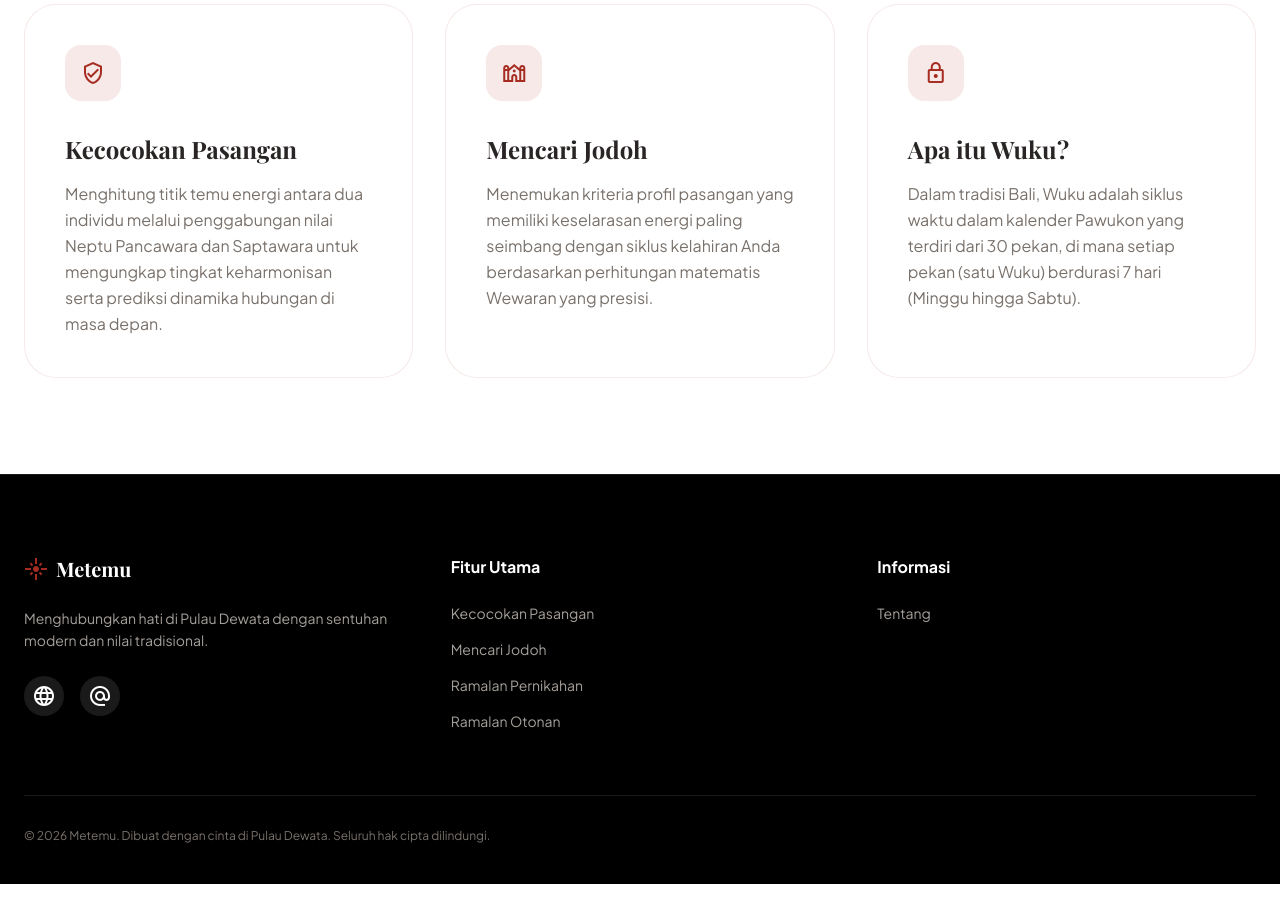
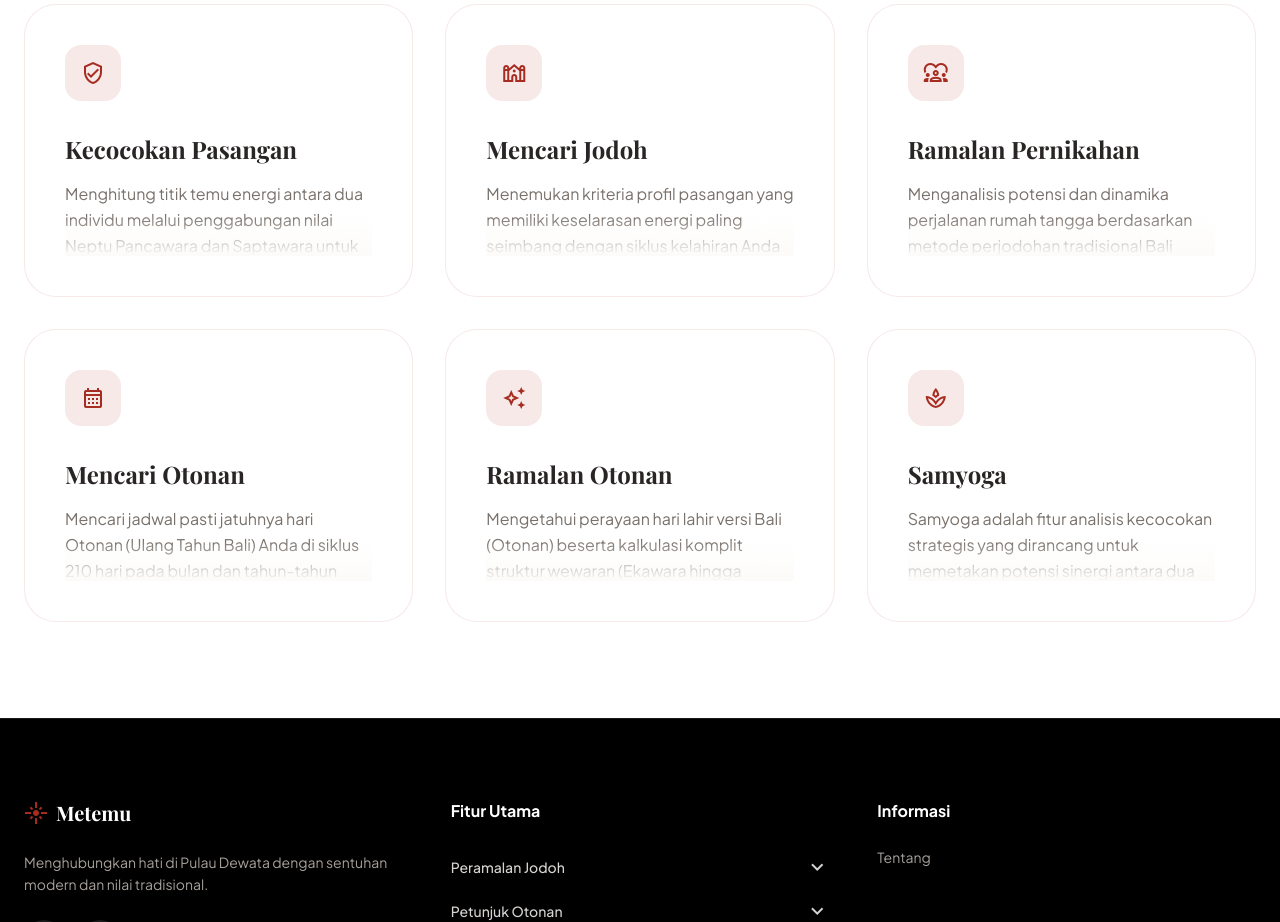
Before and after one commit to widyaanggara/jodoh_bali, a Next.js app: page / in a window 1280 px wide. Shown: the part 1020-1942 px from the top of the page. Before the commit the page ends 1904 px from the top, so only its background shows below. Built offline with nearby package versions, Linux system fonts and the light colour scheme.

Commit message:
update rumus, dan footer

```diff
--- a/app/about/page.tsx
+++ b/app/about/page.tsx
@@ -40,7 +40,7 @@ export default function AboutPage() {
                 <div className="sticky top-[80px] z-40  backdrop-blur-md border-b border-stone-200 -mx-6 px-6 mb-12 transition-all duration-300">
                     <div className="max-w-4xl mx-auto">
                         <div className="flex overflow-x-auto no-scrollbar gap-2 py-4 justify-start md:justify-center">
-                            <div className="flex p-1.5 bg-stone-100/50 rounded-2xl backdrop-blur-sm">
+                            <div className="flex p-1.5 gap-1.5 bg-stone-100/50 rounded-2xl backdrop-blur-sm">
                                 {tabs.map((tab) => (
                                     <button
                                         key={tab.id}
@@ -537,6 +537,10 @@ export default function AboutPage() {
                                 Mengutip <span className="font-bold">Ida Bagus Rai Putra</span> dalam tulisannya di buku <span className="italic">Prabhājñana</span> yang diterbitkan Universitas Udayana, siklus kehidupan manusia diyakini memiliki pola tertentu setiap enam tahun. Dalam rentang waktu tersebut, seseorang bisa mengalami perubahan nasib—dari kekurangan hingga kemakmuran—yang semuanya bisa dianalisis lewat Pal Sri Sedana.
                             </p>
 
+                            <div className="bg-primary/5 p-8 rounded-3xl my-8 border border-primary/10">
+                                <BlockMath math={"\\text{Total Urip} = \\text{Urip Saptawara} + \\text{Urip Pancawara}"} />
+                            </div>
+
                             {/* Tabel Pal Sri Sedana */}
                             <div className="mt-10 overflow-hidden rounded-2xl border border-stone-200 shadow-sm bg-white">
                                 <div className="bg-stone-50 p-3 text-xs font-bold uppercase tracking-widest text-stone-500 border-b text-center">
--- a/app/page.tsx
+++ b/app/page.tsx
@@ -66,34 +66,88 @@ export default function Home() {
             </div>
 
             <div className="grid md:grid-cols-3 gap-8">
-              <div className="bg-background-light p-10 rounded-[2rem] border border-accent-gold/10 hover:shadow-xl hover:-translate-y-1 transition-all group">
-                <div className="w-14 h-14 bg-accent-gold/10 rounded-2xl flex items-center justify-center mb-8 group-hover:bg-accent-gold group-hover:text-white transition-colors">
-                  <span className="material-icons-outlined text-accent-gold group-hover:text-white text-3xl">verified_user</span>
+              {/* Feature 1 */}
+              <div tabIndex={0} className="block bg-background-light p-10 rounded-4xl border border-accent-gold/10 hover:shadow-xl hover:-translate-y-1 focus:shadow-xl focus:-translate-y-1 transition-all group outline-none cursor-default">
+                <div className="w-14 h-14 bg-accent-gold/10 rounded-2xl flex items-center justify-center mb-8 group-hover:bg-accent-gold group-hover:text-white group-focus:bg-accent-gold group-focus:text-white transition-colors">
+                  <span className="material-icons-outlined text-accent-gold group-hover:text-white group-focus:text-white text-3xl">verified_user</span>
                 </div>
                 <h4 className="font-display text-2xl font-bold mb-4">Kecocokan Pasangan</h4>
+                <div className="relative overflow-hidden transition-[max-height] duration-500 ease-in-out max-h-[75px] group-hover:max-h-[400px] group-focus:max-h-[400px]">
                   <p className="text-stone-500 leading-relaxed">
                     Menghitung titik temu energi antara dua individu melalui penggabungan nilai Neptu Pancawara dan Saptawara untuk mengungkap tingkat keharmonisan serta prediksi dinamika hubungan di masa depan.
                   </p>
+                  <div className="absolute bottom-0 left-0 right-0 h-10 bg-linear-to-t from-[#fcfbf9] to-transparent group-hover:opacity-0 group-focus:opacity-0 transition-opacity duration-300 pointer-events-none"></div>
+                </div>
               </div>
 
-              <div className="bg-background-light p-10 rounded-[2rem] border border-accent-gold/10 hover:shadow-xl hover:-translate-y-1 transition-all group">
-                <div className="w-14 h-14 bg-accent-gold/10 rounded-2xl flex items-center justify-center mb-8 group-hover:bg-accent-gold group-hover:text-white transition-colors">
-                  <span className="material-icons-outlined text-accent-gold group-hover:text-white text-3xl">synagogue</span>
+              {/* Feature 2 */}
+              <div tabIndex={0} className="block bg-background-light p-10 rounded-4xl border border-accent-gold/10 hover:shadow-xl hover:-translate-y-1 focus:shadow-xl focus:-translate-y-1 transition-all group outline-none cursor-default">
+                <div className="w-14 h-14 bg-accent-gold/10 rounded-2xl flex items-center justify-center mb-8 group-hover:bg-accent-gold group-hover:text-white group-focus:bg-accent-gold group-focus:text-white transition-colors">
+                  <span className="material-icons-outlined text-accent-gold group-hover:text-white group-focus:text-white text-3xl">synagogue</span>
                 </div>
                 <h4 className="font-display text-2xl font-bold mb-4">Mencari Jodoh</h4>
+                <div className="relative overflow-hidden transition-[max-height] duration-500 ease-in-out max-h-[75px] group-hover:max-h-[400px] group-focus:max-h-[400px]">
                   <p className="text-stone-500 leading-relaxed">
                     Menemukan kriteria profil pasangan yang memiliki keselarasan energi paling seimbang dengan siklus kelahiran Anda berdasarkan perhitungan matematis Wewaran yang presisi.
                   </p>
+                  <div className="absolute bottom-0 left-0 right-0 h-10 bg-linear-to-t from-[#fcfbf9] to-transparent group-hover:opacity-0 group-focus:opacity-0 transition-opacity duration-300 pointer-events-none"></div>
+                </div>
               </div>
 
-              <div className="bg-background-light p-10 rounded-[2rem] border border-accent-gold/10 hover:shadow-xl hover:-translate-y-1 transition-all group">
-                <div className="w-14 h-14 bg-accent-gold/10 rounded-2xl flex items-center justify-center mb-8 group-hover:bg-accent-gold group-hover:text-white transition-colors">
-                  <span className="material-icons-outlined text-accent-gold group-hover:text-white text-3xl">lock</span>
+              {/* Feature 3 */}
+              <div tabIndex={0} className="block bg-background-light p-10 rounded-4xl border border-accent-gold/10 hover:shadow-xl hover:-translate-y-1 focus:shadow-xl focus:-translate-y-1 transition-all group outline-none cursor-default">
+                <div className="w-14 h-14 bg-accent-gold/10 rounded-2xl flex items-center justify-center mb-8 group-hover:bg-accent-gold group-hover:text-white group-focus:bg-accent-gold group-focus:text-white transition-colors">
+                  <span className="material-icons-outlined text-accent-gold group-hover:text-white group-focus:text-white text-3xl">diversity_1</span>
                 </div>
-                <h4 className="font-display text-2xl font-bold mb-4">Apa itu Wuku?</h4>
+                <h4 className="font-display text-2xl font-bold mb-4">Ramalan Pernikahan</h4>
+                <div className="relative overflow-hidden transition-[max-height] duration-500 ease-in-out max-h-[75px] group-hover:max-h-[400px] group-focus:max-h-[400px]">
                   <p className="text-stone-500 leading-relaxed">
-                  Dalam tradisi Bali, Wuku adalah siklus waktu dalam kalender Pawukon yang terdiri dari 30 pekan, di mana setiap pekan (satu Wuku) berdurasi 7 hari (Minggu hingga Sabtu).
+                    Menganalisis potensi dan dinamika perjalanan rumah tangga berdasarkan metode perjodohan tradisional Bali (Tenung Urip Panca & Sodasa Rsi) untuk merencanakan masa depan yang bahagia.
                   </p>
+                  <div className="absolute bottom-0 left-0 right-0 h-10 bg-linear-to-t from-[#fcfbf9] to-transparent group-hover:opacity-0 group-focus:opacity-0 transition-opacity duration-300 pointer-events-none"></div>
+                </div>
+              </div>
+
+              {/* Feature 4 */}
+              <div tabIndex={0} className="block bg-background-light p-10 rounded-4xl border border-accent-gold/10 hover:shadow-xl hover:-translate-y-1 focus:shadow-xl focus:-translate-y-1 transition-all group outline-none cursor-default">
+                <div className="w-14 h-14 bg-accent-gold/10 rounded-2xl flex items-center justify-center mb-8 group-hover:bg-accent-gold group-hover:text-white group-focus:bg-accent-gold group-focus:text-white transition-colors">
+                  <span className="material-icons-outlined text-accent-gold group-hover:text-white group-focus:text-white text-3xl">calendar_month</span>
+                </div>
+                <h4 className="font-display text-2xl font-bold mb-4">Mencari Otonan</h4>
+                <div className="relative overflow-hidden transition-[max-height] duration-500 ease-in-out max-h-[75px] group-hover:max-h-[400px] group-focus:max-h-[400px]">
+                  <p className="text-stone-500 leading-relaxed">
+                    Mencari jadwal pasti jatuhnya hari Otonan (Ulang Tahun Bali) Anda di siklus 210 hari pada bulan dan tahun-tahun mendatang dengan perhitungan kalender Pawukon yang terverifikasi.
+                  </p>
+                  <div className="absolute bottom-0 left-0 right-0 h-10 bg-linear-to-t from-[#fcfbf9] to-transparent group-hover:opacity-0 group-focus:opacity-0 transition-opacity duration-300 pointer-events-none"></div>
+                </div>
+              </div>
+
+              {/* Feature 5 */}
+              <div tabIndex={0} className="block bg-background-light p-10 rounded-4xl border border-accent-gold/10 hover:shadow-xl hover:-translate-y-1 focus:shadow-xl focus:-translate-y-1 transition-all group outline-none cursor-default">
+                <div className="w-14 h-14 bg-accent-gold/10 rounded-2xl flex items-center justify-center mb-8 group-hover:bg-accent-gold group-hover:text-white group-focus:bg-accent-gold group-focus:text-white transition-colors">
+                  <span className="material-icons-outlined text-accent-gold group-hover:text-white group-focus:text-white text-3xl">auto_awesome</span>
+                </div>
+                <h4 className="font-display text-2xl font-bold mb-4">Ramalan Otonan</h4>
+                <div className="relative overflow-hidden transition-[max-height] duration-500 ease-in-out max-h-[75px] group-hover:max-h-[400px] group-focus:max-h-[400px]">
+                  <p className="text-stone-500 leading-relaxed">
+                    Mengetahui perayaan hari lahir versi Bali (Otonan) beserta kalkulasi komplit struktur wewaran (Ekawara hingga Dasawara) serta makna karakter spiritual di baliknya.
+                  </p>
+                  <div className="absolute bottom-0 left-0 right-0 h-10 bg-linear-to-t from-[#fcfbf9] to-transparent group-hover:opacity-0 group-focus:opacity-0 transition-opacity duration-300 pointer-events-none"></div>
+                </div>
+              </div>
+
+              {/* Feature 6 */}
+              <div tabIndex={0} className="block bg-background-light p-10 rounded-4xl border border-accent-gold/10 hover:shadow-xl hover:-translate-y-1 focus:shadow-xl focus:-translate-y-1 transition-all group outline-none cursor-default">
+                <div className="w-14 h-14 bg-accent-gold/10 rounded-2xl flex items-center justify-center mb-8 group-hover:bg-accent-gold group-hover:text-white group-focus:bg-accent-gold group-focus:text-white transition-colors">
+                  <span className="material-icons-outlined text-accent-gold group-hover:text-white group-focus:text-white text-3xl">spa</span>
+                </div>
+                <h4 className="font-display text-2xl font-bold mb-4">Samyoga</h4>
+                <div className="relative overflow-hidden transition-[max-height] duration-500 ease-in-out max-h-[75px] group-hover:max-h-[400px] group-focus:max-h-[400px]">
+                  <p className="text-stone-500 leading-relaxed">
+                    Samyoga adalah fitur analisis kecocokan strategis yang dirancang untuk memetakan potensi sinergi antara dua individu dalam struktur organisasi atau pemerintahan. Diambil dari istilah Kawi/Sanskerta yang berarti "Penyatuan" atau "Pertautan yang Harmonis", fitur ini melampaui sekadar perjodohan kerja biasa.
+                  </p>
+                  <div className="absolute bottom-0 left-0 right-0 h-10 bg-linear-to-t from-[#fcfbf9] to-transparent group-hover:opacity-0 group-focus:opacity-0 transition-opacity duration-300 pointer-events-none"></div>
+                </div>
               </div>
             </div>
           </div>
--- a/components/Footer.tsx
+++ b/components/Footer.tsx
@@ -1,6 +1,15 @@
+'use client';
+
 import Link from 'next/link';
+import { useState } from 'react';
 
 export default function Footer() {
+  const [activeDropdown, setActiveDropdown] = useState<string | null>(null);
+
+  const toggleDropdown = (name: string) => {
+    setActiveDropdown(prev => prev === name ? null : name);
+  };
+
   return (
     <footer className="bg-black pt-20 pb-10 border-t border-white/10 text-white">
       <div className="max-w-7xl mx-auto px-6">
@@ -25,22 +34,67 @@ export default function Footer() {
 
           <div>
             <h6 className="font-bold text-white mb-6">Fitur Utama</h6>
-            <ul className="space-y-4 text-sm text-stone-400">
-              <li><Link href="/kecocokan-pasangan" className="hover:text-primary">Kecocokan Pasangan</Link></li>
-              <li><Link href="/mencari-jodoh" className="hover:text-primary">Mencari Jodoh</Link></li>
-              <li><Link href="/ramalan-pernikahan" className="hover:text-primary">Ramalan Pernikahan</Link></li>
-              <li><Link href="/ramalan-otonan" className="hover:text-primary">Ramalan Otonan</Link></li>
-            </ul>
+            <div className="space-y-1">
+              {/* Dropdown Peramalan Jodoh */}
+              <div
+                className="flex flex-col"
+                onMouseEnter={() => setActiveDropdown('jodoh')}
+                onMouseLeave={() => setActiveDropdown(null)}
+              >
+                <button
+                  onClick={() => toggleDropdown('jodoh')}
+                  className="flex items-center justify-between w-full text-left py-2 text-sm text-stone-300 font-medium hover:text-primary transition-colors cursor-pointer"
+                >
+                  Peramalan Jodoh
+                  <span className={`material-icons-outlined text-sm transition-transform duration-300 ${activeDropdown === 'jodoh' ? '-rotate-180 text-primary' : ''}`}>expand_more</span>
+                </button>
+                <div className={`grid transition-[grid-template-rows] duration-300 ease-in-out ${activeDropdown === 'jodoh' ? 'grid-rows-[1fr]' : 'grid-rows-[0fr]'}`}>
+                  <ul className="overflow-hidden text-sm text-stone-400 border-l border-white/10 ml-2">
+                    <div className="flex flex-col gap-3 pt-2 pb-3">
+                      <Link href="/kecocokan-pasangan" className="hover:text-primary transition-colors block pl-4">Kecocokan Pasangan</Link>
+                      <Link href="/mencari-jodoh" className="hover:text-primary transition-colors block pl-4">Mencari Jodoh</Link>
+                      <Link href="/ramalan-pernikahan" className="hover:text-primary transition-colors block pl-4">Ramalan Pernikahan</Link>
+                    </div>
+                  </ul>
+                </div>
+              </div>
+
+              {/* Dropdown Petunjuk Otonan */}
+              <div
+                className="flex flex-col"
+                onMouseEnter={() => setActiveDropdown('otonan')}
+                onMouseLeave={() => setActiveDropdown(null)}
+              >
+                <button
+                  onClick={() => toggleDropdown('otonan')}
+                  className="flex items-center justify-between w-full text-left py-2 text-sm text-stone-300 font-medium hover:text-primary transition-colors cursor-pointer"
+                >
+                  Petunjuk Otonan
+                  <span className={`material-icons-outlined text-sm transition-transform duration-300 ${activeDropdown === 'otonan' ? '-rotate-180 text-primary' : ''}`}>expand_more</span>
+                </button>
+                <div className={`grid transition-[grid-template-rows] duration-300 ease-in-out ${activeDropdown === 'otonan' ? 'grid-rows-[1fr]' : 'grid-rows-[0fr]'}`}>
+                  <ul className="overflow-hidden text-sm text-stone-400 border-l border-white/10 ml-2">
+                    <div className="flex flex-col gap-3 pt-2 pb-3">
+                      <Link href="/mencari-otonan" className="hover:text-primary transition-colors block pl-4">Mencari Otonan</Link>
+                      <Link href="/ramalan-otonan" className="hover:text-primary transition-colors block pl-4">Ramalan Otonan</Link>
+                    </div>
+                  </ul>
+                </div>
+              </div>
+
+              {/* Samyoga (Non Dropdown) */}
+              <div className="pt-2">
+                <Link href="/pawongan-sinergi" className="text-sm text-stone-300 font-medium hover:text-primary transition-colors block">Samyoga</Link>
+              </div>
+            </div>
           </div>
 
           <div>
             <h6 className="font-bold text-white mb-6">Informasi</h6>
             <ul className="space-y-4 text-sm text-stone-400">
-              <li><Link href="/about" className="hover:text-primary">Tentang</Link></li>
+              <li><Link href="/about" className="hover:text-primary transition-colors">Tentang</Link></li>
             </ul>
           </div>
-
-
         </div>
 
         <div className="pt-8 border-t border-white/10 flex flex-col md:flex-row justify-between items-center gap-4">
--- a/components/Header.tsx
+++ b/components/Header.tsx
@@ -1,7 +1,7 @@
 'use client';
 
 import Link from 'next/link';
-import { useState, useRef, useEffect } from 'react';
+import { useState, useEffect } from 'react';
 import { usePathname } from 'next/navigation';
 
 export default function Header() {
@@ -54,7 +54,7 @@ export default function Header() {
         <header className="sticky top-0 z-50 bg-background-light/80 backdrop-blur-md border-b border-accent-gold/10">
             <nav className="max-w-7xl mx-auto px-6 h-20 flex items-center justify-between">
                 {/* Logo */}
-                <Link href="/" className="flex items-center gap-2 group">
+                <Link href="/" className="flex items-center gap-2 group shrink-0">
                     <span className="material-icons-outlined text-accent-gold text-3xl">flare</span>
                     <span className="font-display text-2xl font-bold tracking-tight text-primary">
                         Metemu
@@ -131,7 +131,7 @@ export default function Header() {
             </nav>
 
             {/* Mobile Navigation */}
-            <div className={`md:hidden overflow-hidden transition-all duration-300 ease-in-out ${isMenuOpen ? 'max-h-[500px] opacity-100 pb-6' : 'max-h-0 opacity-0'}`}>
+            <div className={`md:hidden overflow-hidden transition-all duration-300 ease-in-out ${isMenuOpen ? 'max-h-[800px] opacity-100 pb-6' : 'max-h-0 opacity-0'}`}>
                 <div className="px-6 flex flex-col gap-2 pt-4 border-t border-accent-gold/10 bg-white/95 backdrop-blur-sm">
                     {navLinks.map((link) => (
                         link.children ? (
--- a/package.json
+++ b/package.json
@@ -9,9 +9,11 @@
     "lint": "eslint"
   },
   "dependencies": {
+    "cheerio": "^1.2.0",
     "firebase": "^12.8.0",
     "katex": "^0.16.28",
     "next": "16.1.6",
+    "node-fetch": "^3.3.2",
     "react": "19.2.3",
     "react-dom": "19.2.3",
     "react-katex": "^3.1.0",
```
Also changed, not shown: 1 other file (tests, documents, lock files or other folders). Lines whose indentation alone changed are shown as unchanged.
